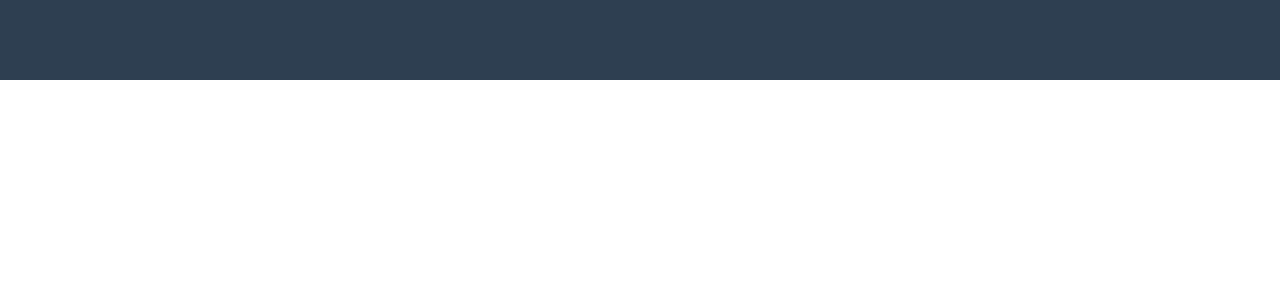
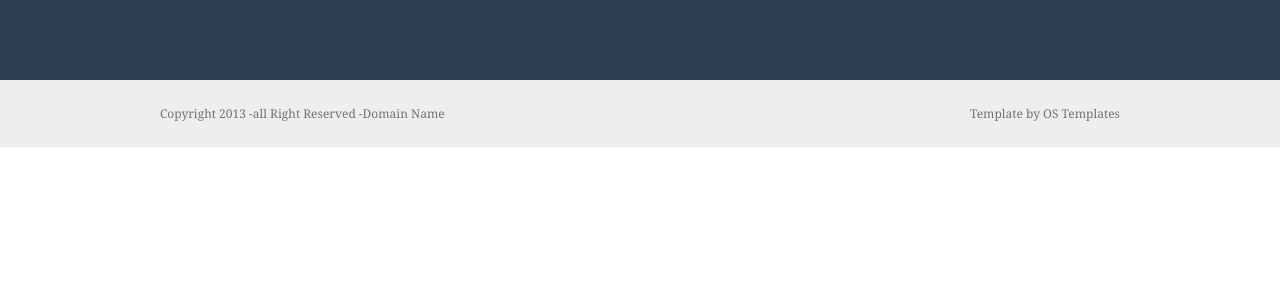
Before and after one commit to betimtasholli/INT19_20_Gr4, a PHP site: page / in a window 1280 px wide. Shown: the part 151-451 px from the top of the page. Run offline with PHP 8.4, Linux system fonts and the light colour scheme.

Commit message:
Krijimi i footerit

```diff
--- a/index.html
+++ b/index.html
@@ -96,5 +96,16 @@
     <div class="content">
       <div class="container"></div>
     </div>
+
+    <div class="footer">
+      <div class="container">
+        <div class="flex-row">
+          <p class="footer-text">
+            Copyright 2013 -all Right Reserved -Domain Name
+          </p>
+          <p class="footer-text">Template by OS Templates</p>
+        </div>
+      </div>
+    </div>
   </body>
 </html>
--- a/styles/style.css
+++ b/styles/style.css
@@ -90,3 +90,13 @@
   padding-right: 238px;
   background-color: #303030;
 }
+.footer {
+  padding-bottom: 25px;
+  padding-top: 25px;
+  background: #eeeeee;
+}
+.footer-text {
+  font-family: Georgia, "Times New Roman", Times, serif;
+  color: #737373;
+  font-size: 12px;
+}
```
